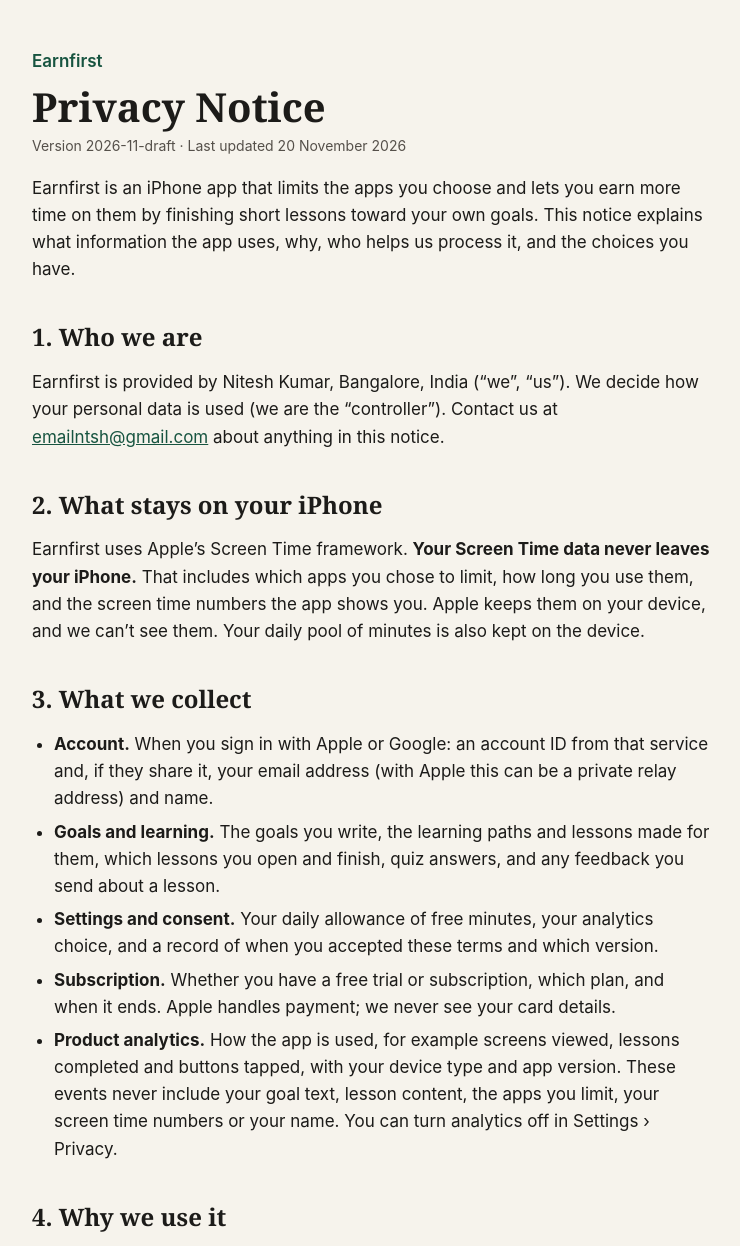
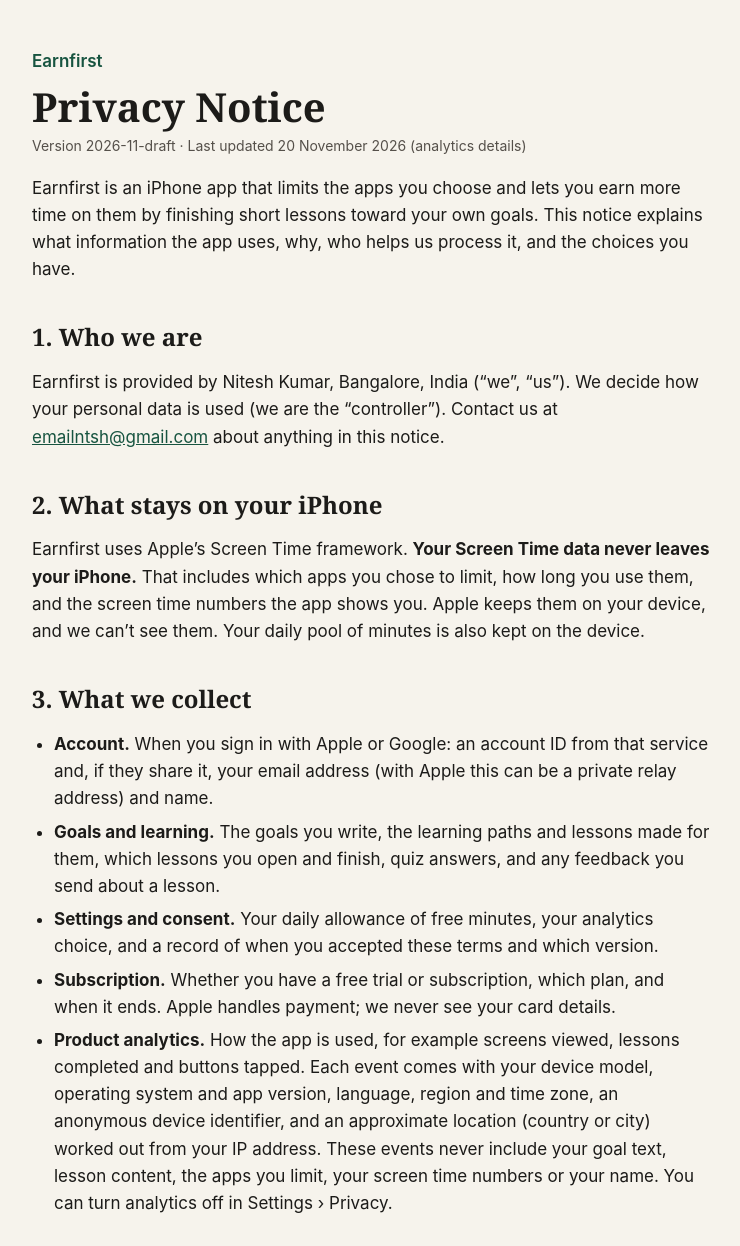
Before and after one commit to ntshTiwari/earnfirst-legal, a plain HTML site: page privacy.html in a window 1280 px wide. Shown: the top 1246 px of the page, without its empty margins (268-1008 px from the left). Drawn offline with Linux system fonts and the light colour scheme.

Commit message:
Privacy Notice: what analytics events carry (OS, locale, anonymous ID, approximate location)
Co-Authored-By: Claude Opus 5.5 <noreply@anthropic.com>

```diff
--- a/privacy.html
+++ b/privacy.html
@@ -10,7 +10,7 @@
 <main>
 <p class="eyebrow"><a href="./">Earnfirst</a></p>
 <h1>Privacy Notice</h1>
-<p class="meta">Version 2026-11-draft · Last updated 20 November 2026</p>
+<p class="meta">Version 2026-11-draft · Last updated 20 November 2026 (analytics details)</p>
 
 <p>Earnfirst is an iPhone app that limits the apps you choose and lets you earn more time on them by finishing short
 lessons toward your own goals. This notice explains what information the app uses, why, who helps us process it,
@@ -37,9 +37,10 @@ of when you accepted these terms and which version.</li>
 <li><strong>Subscription.</strong> Whether you have a free trial or subscription, which plan, and when it ends. Apple
 handles payment; we never see your card details.</li>
 <li><strong>Product analytics.</strong> How the app is used, for example screens viewed, lessons completed and
-buttons tapped, with your device type and app version. These events never include your goal text, lesson
-content, the apps you limit, your screen time numbers or your name. You can turn analytics off in
-Settings › Privacy.</li>
+buttons tapped. Each event comes with your device model, operating system and app version, language, region and time
+zone, an anonymous device identifier, and an approximate location (country or city) worked out from your IP address.
+These events never include your goal text, lesson content, the apps you limit, your screen time numbers or your
+name. You can turn analytics off in Settings › Privacy.</li>
 </ul>
 
 <h2>4. Why we use it</h2>
```
